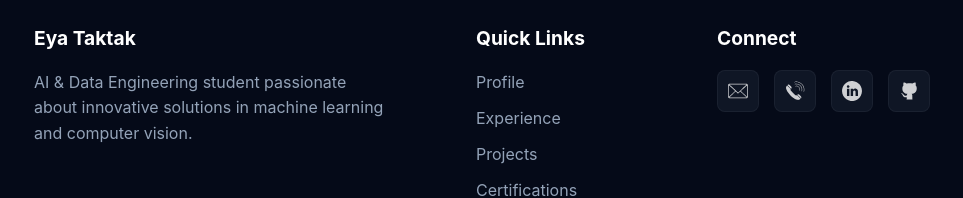
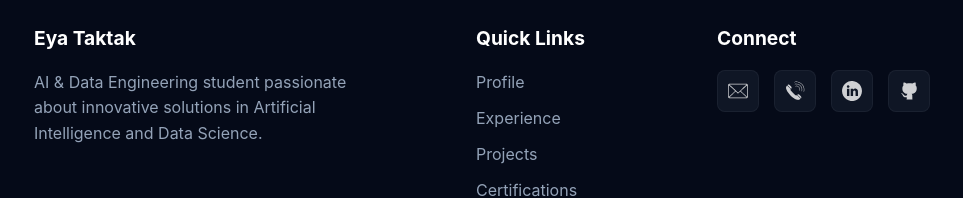
Before and after one commit to EyaTaktak/mon_portfolio, an Angular app: page / in a window 1280 px wide. Shown: the part 6067-6265 px from the top of the page, without its empty margins (158-1121 px from the left). Built offline with nearby package versions, Linux system fonts and the light colour scheme.

Commit message:
update Footer

```diff
--- a/src/app/components/footer/footer.html
+++ b/src/app/components/footer/footer.html
@@ -2,7 +2,7 @@
   <div class="footer-container">
     <div class="footer-section bio">
       <h3>Eya Taktak</h3>
-      <p>AI & Data Engineering student passionate about innovative solutions in machine learning and computer vision.</p>
+      <p>AI & Data Engineering student passionate about innovative solutions in Artificial Intelligence and Data Science.</p>
     </div>
 
     <div class="footer-section links">
```
